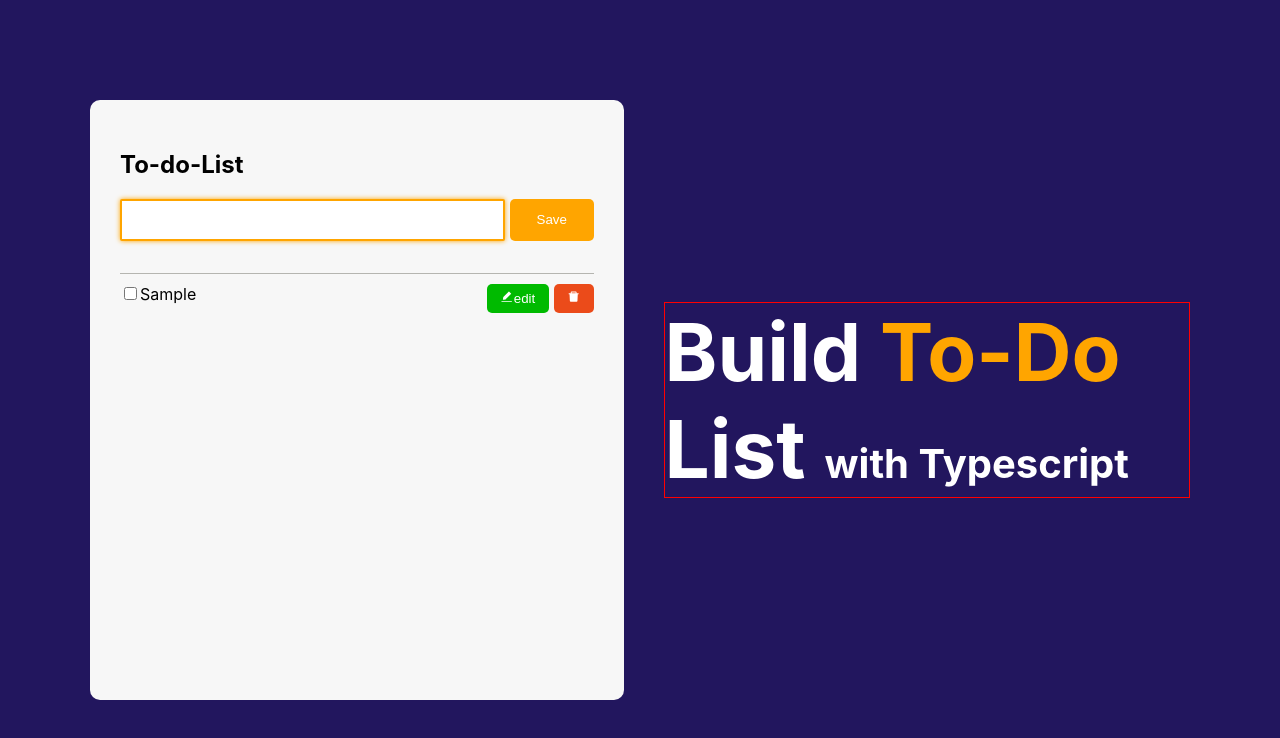
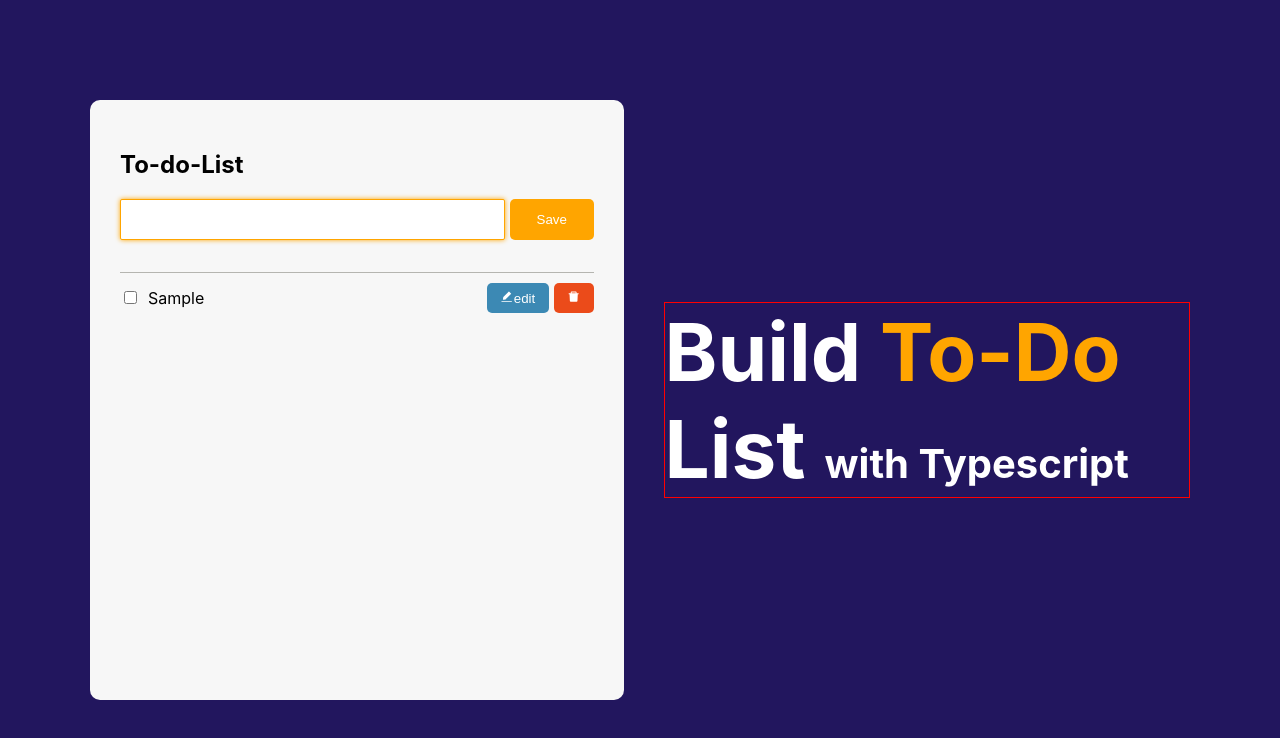
Before and after one commit to TommyOliveir/cra-typescript-todo-app-project, a React (Create React App) app: page / in a window 1280 px wide. Both pictures are taken after typing "Sample" into the empty fields and a click on the button "Save". Shown: the top 738 px of the page. Built offline with nearby package versions, Linux system fonts and the light colour scheme.

Commit message:
complete functionality

```diff
--- a/src/App.tsx
+++ b/src/App.tsx
@@ -49,7 +49,13 @@ interface TodoDoneDeleteAction {
   payload: number;
 }
 
-type TodosAction = TodoAddAction | TodoDoneDeleteAction;
+interface TodoSaveEditedAction {
+  type: "saveEdited_todo";
+  payload: string;
+  id: number; // Add this line
+}
+
+type TodosAction = TodoAddAction | TodoDoneDeleteAction | TodoSaveEditedAction;
 
 function todosReducer(state: TodosStateProps, action: TodosAction) {
   const { type, payload } = action;
@@ -72,11 +78,12 @@ function todosReducer(state: TodosStateProps, action: TodosAction) {
       return {
         todos: state.todos.filter((todo) => todo.id !== payload),
       };
-    // case "edit_todo":
-    //   return {
-    //     todos: state.todos.map((todo) => todo.id === payload ? { ...todo, todo: payload } : todo))
-
-    //   };
+    case "saveEdited_todo":
+      return {
+        todos: state.todos.map((todo) =>
+          todo.id === action.id ? { ...todo, todo: payload } : todo
+        ),
+      };
     default:
       return state;
   }
@@ -106,9 +113,11 @@ function App() {
     console.log("delete", id);
   }
 
-   function handleEditTodoSave(e: React.FormEvent, id: number) {
-     console.log("edit", id);
-   }
+  function handleEditTodoSave(e: React.FormEvent, id: number, payload: string) {
+    dispatch({ type: "saveEdited_todo", id, payload });
+    console.log("edit", id);
+    console.log("editedsave");
+  }
 
   console.log(state.todos);
   return (
--- a/src/components/InputField.tsx
+++ b/src/components/InputField.tsx
@@ -18,7 +18,7 @@ const StyledInput = styled.input`
   border: 1px #6a6868 solid;
   &:focus {
     box-shadow: 0 0 5px rgb(255, 165, 0);
-    border: 2px solid rgb(255, 165, 0);
+    border: 1px solid rgb(255, 165, 0);
   }
 `;
 
--- a/src/components/SingleTodo.tsx
+++ b/src/components/SingleTodo.tsx
@@ -3,6 +3,7 @@ import styled from "styled-components";
 // import { MdDone } from "react-icons/md";
 import { AiFillEdit, AiFillDelete } from "react-icons/ai";
 import { StyledButton } from "./InputField";
+import { Todo } from "./interface";
 
 // styles
 const StyledSingleTodo = styled.div`
@@ -12,8 +13,20 @@ const StyledSingleTodo = styled.div`
   margin-top: 2px;
   display: flex;
   justify-content: space-between;
+  align-items: center;
 `;
 
+
+const StyledInputEdit = styled.input`
+  outline: none;
+  border: none;
+  padding: 0.4em 0.5em;
+  font-size: 1em;
+  &:focus {
+
+    border-bottom: 1px solid #3c89b4;
+  }
+`;
 const StyledDeleteButton = styled(StyledButton)`
   background: #eb4b1a;
   padding: 0.5em 1em;
@@ -24,11 +37,11 @@ const StyledDeleteButton = styled(StyledButton)`
 `;
 
 const StyledEditButton = styled(StyledButton)`
-  background: #00ba00;
+  background: #3c89b4;
   padding: 0.5em 1em;
   &:hover {
     opacity: 0.8;
-    background: #12860e;
+    background: #35789f;
   }
 `;
 
@@ -37,12 +50,14 @@ interface SingleTodoProps {
   handleDone: (e: React.FormEvent, id: number) => void;
   id: number;
   handleDelete: (e: React.FormEvent, id: number) => void;
-  handleEditTodoSave: (e: React.FormEvent, id: number) => void;
+  handleEditTodoSave: (e: React.FormEvent, id: number, payload: string) => void;
   isdone: boolean;
+  todos: Todo[];
 }
 
 const SingleTodo = ({
   todo,
+  todos,
   handleDone,
   id,
   handleDelete,
@@ -51,7 +66,7 @@ const SingleTodo = ({
 }: SingleTodoProps) => {
   const [checked, setChecked] = useState(false);
   const [edit, setEdit] = useState<boolean>(false);
-  const [editTodo, setEditTodo] = useState<string>("");
+  const [editTodo, setEditTodo] = useState<string>(todo);
 
   const handleCurrentEdit = () => {
     if (!checked) {
@@ -63,9 +78,13 @@ const SingleTodo = ({
     setChecked(!checked);
   };
 
-  function handleSave() {
-    console.log('save')
-  }
+
+    const handleCurrentSave = (e: React.FormEvent) => {
+      setEdit(false)
+      handleEditTodoSave(e, id, editTodo)
+
+    };
+
 
   return (
     <StyledSingleTodo>
@@ -73,24 +92,27 @@ const SingleTodo = ({
         <input
           type="checkbox"
           checked={checked}
+          disabled={edit ? true : false}
           onChange={handleCheckChange}
           onClick={(e) => handleDone(e, id)}
         />
 
         {edit ? (
-          <input
+          <StyledInputEdit
             value={editTodo}
             onChange={(e) => setEditTodo(e.target.value)}
-            className="todos__single--text"
           />
         ) : (
-          <span>{checked ? <s> {todo}</s> : todo}</span>
+          <span style={{padding: ".5em"}}>{checked ? <s> {todo}</s> : todo}</span>
         )}
       </span>
       <span>
         {" "}
         {/* <StyledEditButton onClick={(e) => handleEdit(e, id)}> */}
-        <StyledEditButton onClick={edit ? handleSave : handleCurrentEdit}>
+        <StyledEditButton
+          onClick={edit ? handleCurrentSave : handleCurrentEdit}
+          style={{ background: edit ? "#00ba00" : "" }}
+        >
           <AiFillEdit />
           {edit ? "save" : "edit"}
         </StyledEditButton>
--- a/src/components/TodoList.tsx
+++ b/src/components/TodoList.tsx
@@ -6,7 +6,7 @@ interface TodoListProps {
   todos: Todo[];
   handleDone: (e: React.FormEvent, id: number) => void;
   handleDelete: (e: React.FormEvent, id: number) => void;
-  handleEditTodoSave: (e: React.FormEvent, id: number) => void;
+  handleEditTodoSave: (e: React.FormEvent, id: number, payload: string) => void;
 }
 const TodoList = memo(
   ({ todos, handleDone, handleDelete, handleEditTodoSave }: TodoListProps) => {
@@ -21,6 +21,7 @@ const TodoList = memo(
                 key={todo.id}
                 id={todo.id}
                 todo={todo.todo}
+                todos={todos}
                 isdone={todo.isDone}
                 handleDone={handleDone}
                 handleDelete={handleDelete}
```
